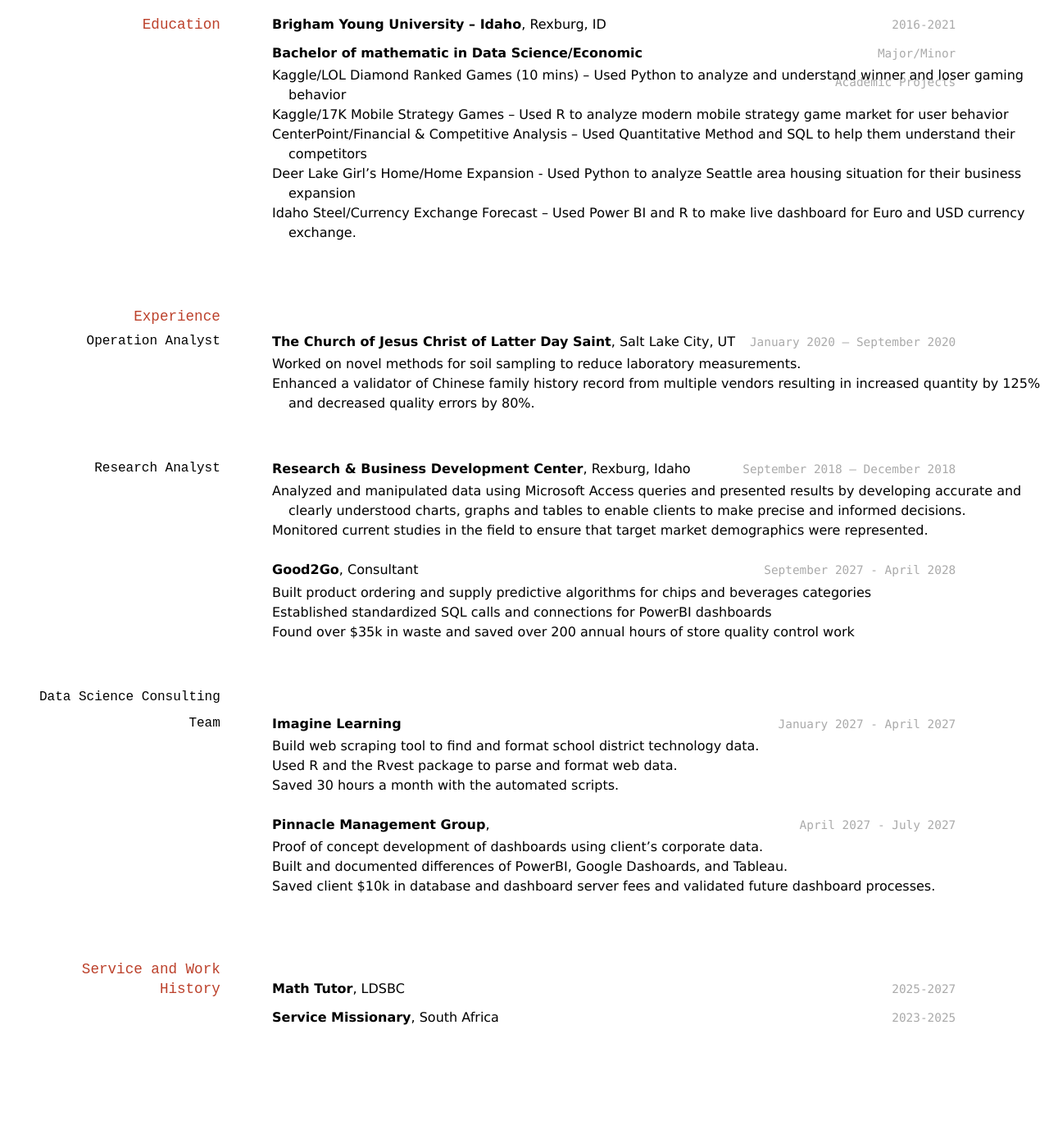
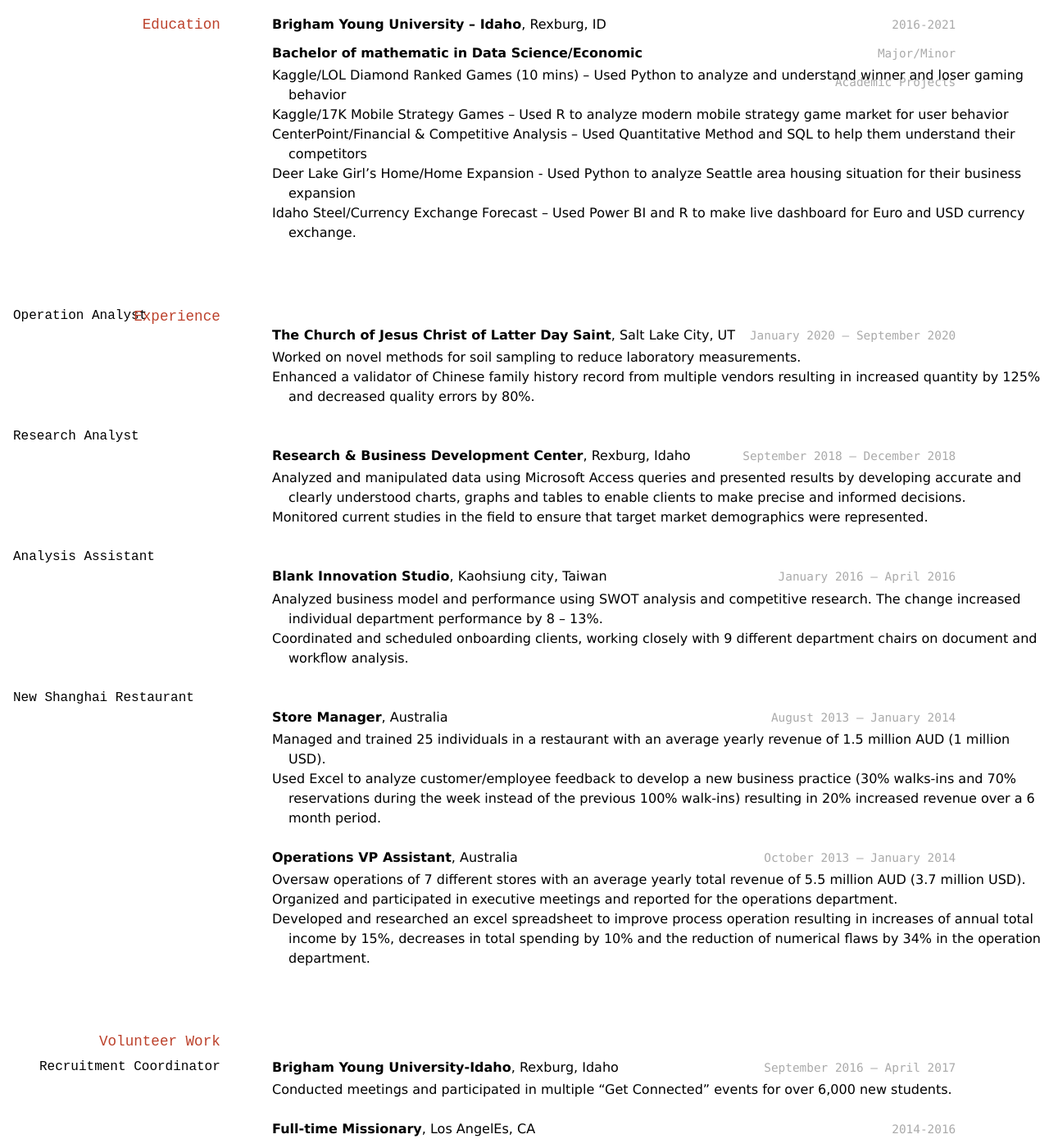
Before and after one commit to dannymoon/Yang-s_Resume, a Jekyll site: the page built from docs/index.md, in a window 1280 px wide and 1400 px high, scrolled down 163 px. Shown: the whole window at 82% size. Built offline with Jekyll 4.4.1, drawn with Linux system fonts in a browser that asks for light colours; before the commit the page ends 1427 px from its top, so only the background shows below that.

Commit message:
Update index.md

```diff
--- a/docs/index.md
+++ b/docs/index.md
@@ -29,52 +29,50 @@ __Bachelor of mathematic in Data Science/Economic__
 - Idaho Steel/Currency Exchange Forecast – Used Power BI and R to make live dashboard for Euro and USD currency exchange.
 
 ## Experience
-### Operation Analyst
+#### Operation Analyst
 `January 2020 – September 2020`
 __The Church of Jesus Christ of Latter Day Saint__, Salt Lake City, UT
 
 - Worked on novel methods for soil sampling to reduce laboratory measurements.
 - Enhanced a validator of Chinese family history record from multiple vendors resulting in increased quantity by 125% and decreased quality errors by 80%.
 
-### Research Analyst
+#### Research Analyst
 `September 2018 – December 2018`
 __Research & Business Development Center__, Rexburg, Idaho
 
 - Analyzed and manipulated data using Microsoft Access queries and presented results by developing accurate and clearly understood charts, graphs and tables to enable clients to make precise and informed decisions.
 - Monitored current studies in the field to ensure that target market demographics were represented.
 
-`September 2027 - April 2028`
-__Good2Go__, Consultant
+#### Analysis Assistant
+`January 2016 – April 2016`
+__Blank Innovation Studio__, Kaohsiung city, Taiwan
 
-- Built product ordering and supply predictive algorithms for chips and beverages categories
-- Established standardized SQL calls and connections for PowerBI dashboards
-- Found over $35k in waste and saved over 200 annual hours of store quality control work
+- Analyzed business model and performance using SWOT analysis and competitive research. The change increased individual department performance by 8 – 13%.
+- Coordinated and scheduled onboarding clients, working closely with 9 different department chairs on document and workflow analysis.
 
-### Data Science Consulting Team
+#### New Shanghai Restaurant
 
-`January 2027 - April 2027`
-__Imagine Learning__
+`August 2013 – January 2014`
+__Store Manager__, Australia
 
-- Build web scraping tool to find and format school district technology data.
-- Used R and the Rvest package to parse and format web data.
-- Saved 30 hours a month with the automated scripts.
+- Managed and trained 25 individuals in a restaurant with an average yearly revenue of 1.5 million AUD (1 million USD).
+- Used Excel to analyze customer/employee feedback to develop a new business practice (30% walks-ins and 70% reservations during the week instead of the previous 100% walk-ins) resulting in 20% increased revenue over a 6 month period.
 
-`April 2027 - July 2027`
-__Pinnacle Management Group__,
+`October 2013 – January 2014`
+__Operations VP Assistant__, Australia
 
-- Proof of concept development of dashboards using client's corporate data.
-- Built and documented differences of PowerBI, Google Dashoards, and Tableau.
-- Saved client $10k in database and dashboard server fees and validated future dashboard processes.
+- Oversaw operations of 7 different stores with an average yearly total revenue of 5.5 million AUD (3.7 million USD).
+- Organized and participated in executive meetings and reported for the operations department.
+- Developed and researched an excel spreadsheet to improve process operation resulting in increases of annual total income by 15%, decreases in total spending by 10% and the reduction of numerical flaws by 34% in the operation department.
 
+## Volunteer Work
+### Recruitment Coordinator
+`September 2016 – April 2017`
+__Brigham Young University-Idaho__, Rexburg, Idaho
+- Conducted meetings and participated in multiple “Get Connected” events for over 6,000 new students.
 
-## Service and Work History
-
-`2025-2027`
-__Math Tutor__, LDSBC
-
-
-`2023-2025`
-__Service Missionary__, South Africa
+`2014-2016`
+__Full-time Missionary__, Los AngelEs, CA
 
 
 
```
